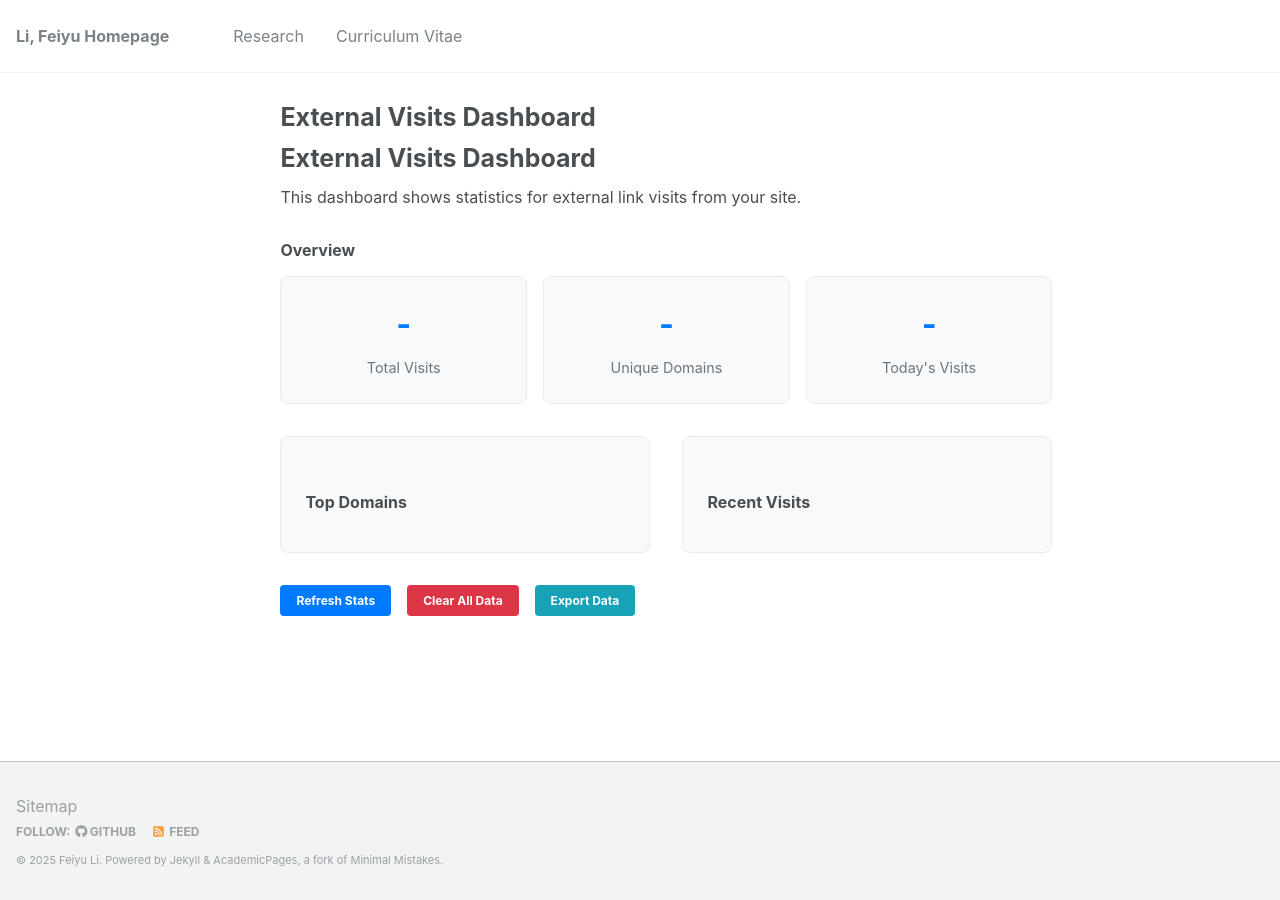
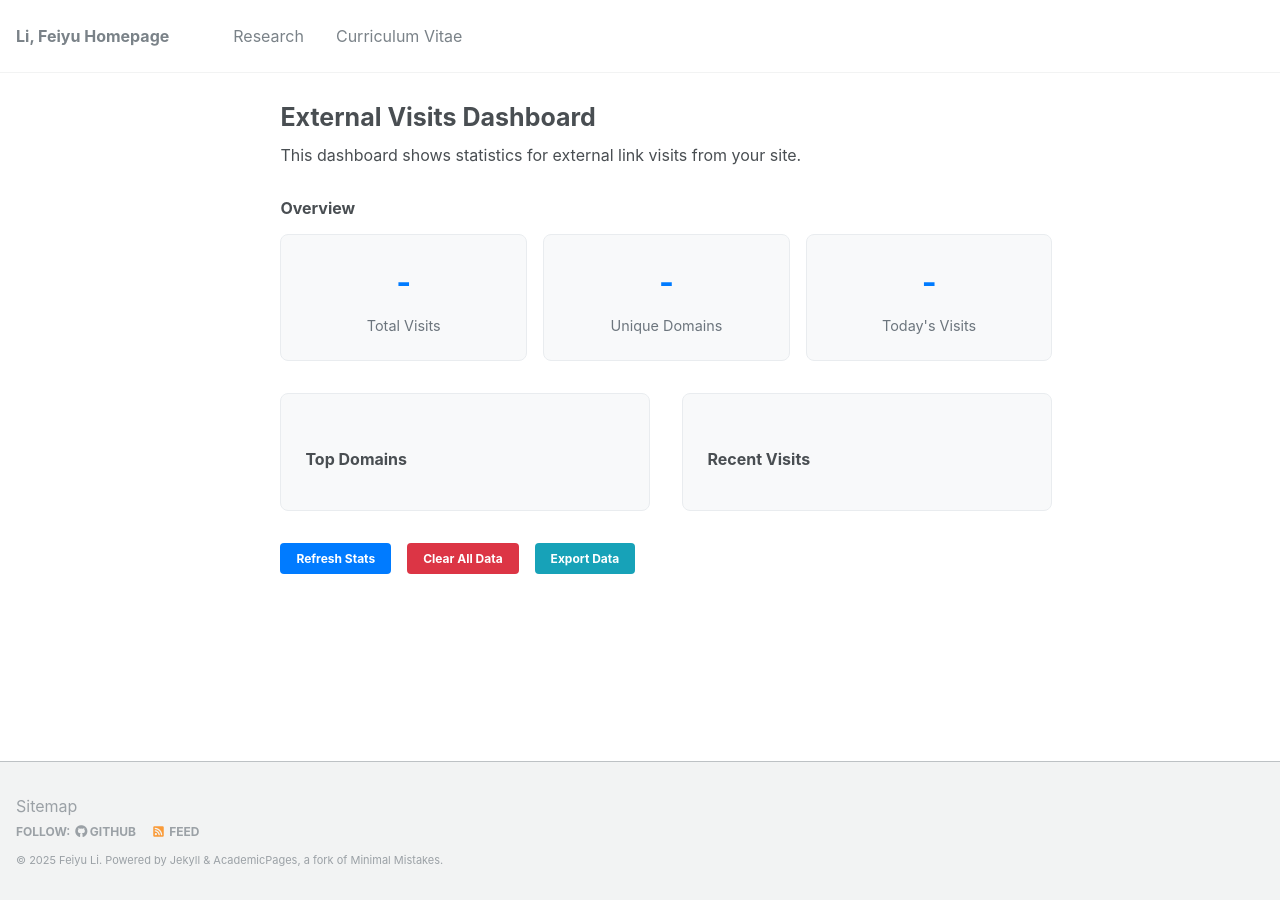
Before and after one commit to fyli16/fyli16.github.io, a Jekyll site: the page built from _pages/external-visits-dashboard.md, in a window 1280 px wide. Built offline with Jekyll 4.4.1, drawn with Linux system fonts in a browser that asks for light colours; part of the change alters nothing that is shown.

```diff
--- a/_pages/external-visits-dashboard.md
+++ b/_pages/external-visits-dashboard.md
@@ -4,8 +4,6 @@ permalink: /external-visits/
 author_profile: false
 layout: single
 ---
-
-# External Visits Dashboard
 
 This dashboard shows statistics for external link visits from your site.
 
--- a/assets/js/external-visits.js
+++ b/assets/js/external-visits.js
@@ -17,8 +17,8 @@
       console.log('External Visit Tracker initialized');
     }
 
-    // Load existing data
-    const visits = loadVisitData();
+    // Track arrival from external referrer
+    trackReferrerIfExternal();
 
     // Track external link clicks
     document.addEventListener('click', function(e) {
@@ -45,6 +45,20 @@
     window.trackExternalVisit = function(url, label) {
       trackVisit(url, label);
     };
+  }
+
+  // Track external referrer on page load
+  function trackReferrerIfExternal() {
+    try {
+      const referrer = document.referrer;
+      if (!referrer) return;
+      if (isExternalLink(referrer)) {
+        // Save a visit against the referrer domain
+        trackVisit(referrer, 'Referrer');
+      }
+    } catch (e) {
+      // ignore
+    }
   }
 
   // Check if link is external
```
